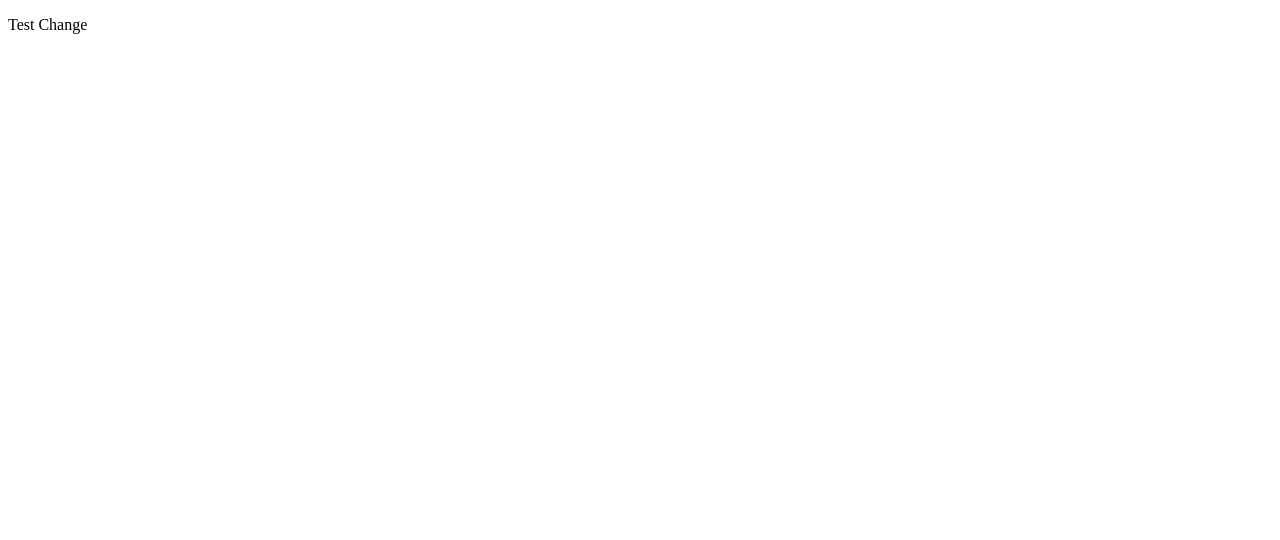
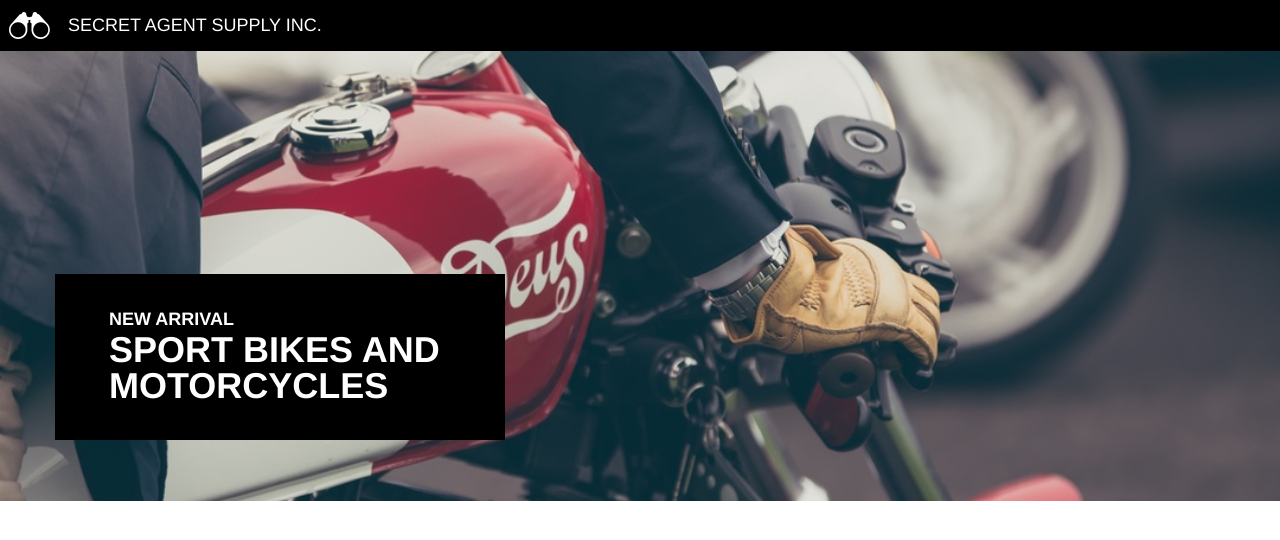
Before and after one commit to jenoble20/SecretAgentSupply, a plain HTML site: page index.html in a window 1280 px wide. Drawn offline with Linux system fonts and the light colour scheme.

Commit message:
Completes main banner. Overlay on banner image is mostly correct.

```diff
--- a/Resources/CSS/style.css
+++ b/Resources/CSS/style.css
@@ -0,0 +1,61 @@
+
+html{
+  font-size: 18px;
+}
+
+body{
+  font-family: Helvetica;
+  color: white;
+}
+
+
+/*Header*/
+header{
+  display: flex;
+  align-items: center;
+  padding: 0.66rem 0rem;
+  background-color: black;
+}
+
+header img{
+  height: 1.5rem;
+  width: auto;
+  margin-left: 0.5rem;
+}
+
+header span{
+  margin-left: 1rem;
+}
+
+.detail{
+  background-color: black;
+}
+
+#banner{
+  display: flex;
+  justify-content: center;
+  align-items: center;
+  height: 25rem;
+  width: auto;
+  background-image: url("../../Resources/Images/main-banner.jpeg");
+  background-position: center;
+  background-size: cover;
+  background-repeat: no-repeat;
+}
+
+#headline{
+  width: 25rem;
+  height: auto;
+  margin: 9rem 40rem 0rem 0rem;
+
+  font-weight: bold;
+}
+
+#headline h2{
+  padding-top: 0.25rem;
+  font-size: 2rem;
+}
+
+#headline .detail{
+  padding: 2rem 3rem;
+}
--- a/index.html
+++ b/index.html
@@ -1,11 +1,25 @@
 <!DOCTYPE html>
 <html lang="en" dir="ltr">
   <head>
-    <link href="Resources\CSS\reset.css">
-    <link href="Resources\CSS\style.css">
+    <link href="Resources\CSS\reset.css" type=text/css rel="stylesheet">
+    <link href="Resources\CSS\style.css" type="text/css" rel="stylesheet">
     <title>Secret Agent Supply Inc.</title>
   </head>
+
   <body>
-    <p>Test Change</p>
+    <header>
+      <img src="Resources/Images/logo.png">
+      <span>SECRET AGENT SUPPLY INC.</span>
+    </header>
+
+    <div id="banner">
+      <div id="headline">
+        <div class="detail">
+          <h3>NEW ARRIVAL</h3>
+          <h2>SPORT BIKES AND MOTORCYCLES</h2>
+        </div>
+      </div>
+    </div>
+
   </body>
 </html>
```
